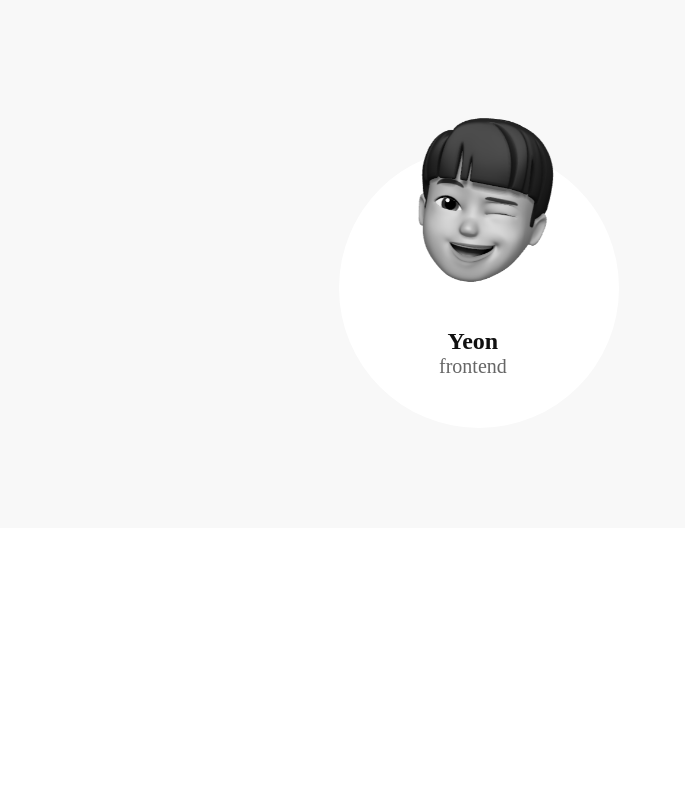
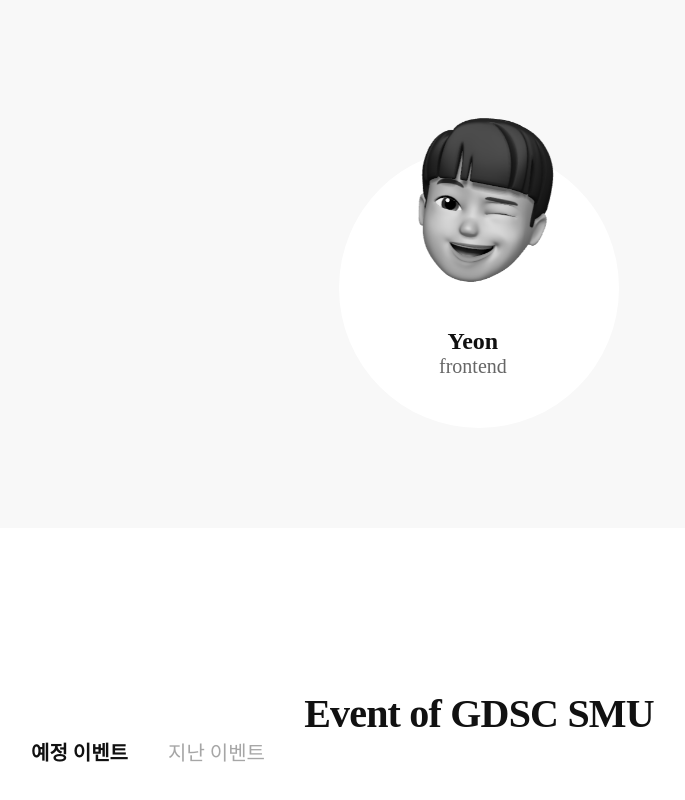
Before and after one commit to zzangjyj0818/GDSC_Homepage, a React (Create React App) app in the folder frontend/: page / in a window 1280 px wide. Shown: the part 5399-6199 px from the top of the page, without its empty margins (161-846 px from the left). Before the commit the page ends 5927 px from the top, so only its background shows below. Built offline with nearby package versions, Linux system fonts and the light colour scheme.

Commit message:
work about SectionDiv5

```diff
--- a/frontend/src/App.js
+++ b/frontend/src/App.js
@@ -4,6 +4,7 @@ import SectionDiv from "./page/SectionDiv";
 import SectionDiv2 from "./page/SectionDiv2";
 import SectionDiv3 from "./page/SectionDiv3";
 import SectionDiv4 from "./page/SectionDiv4";
+import SectionDiv5 from "./page/SectionDiv5";
 
 const App = () => {
   const focusFirst = useRef(null);
@@ -24,6 +25,7 @@ const App = () => {
       <SectionDiv2 onClick={onMoveToFocus}/>
       <SectionDiv3 ref={refArr[1]} />
       <SectionDiv4 ref={refArr[2]} />
+      <SectionDiv5 ref={refArr[3]} />
     </>
   );
 };
--- /dev/null
+++ b/frontend/src/page/SectionDiv5.jsx
@@ -0,0 +1,48 @@
+import React, { forwardRef, useState } from "react";
+import "../styles/page/SectionDiv5.scss";
+
+const SectionDiv5 = forwardRef((props, ref) => {
+  const [curEvent, setCurEvent] = useState(true);
+  const [preEvent, setPreEvent] = useState(false);
+
+  const onCurClick = () => {
+    setCurEvent(true);
+    setPreEvent(false);
+  };
+
+  const onPreClick = () => {
+    setPreEvent(true);
+    setCurEvent(false);
+  };
+
+  return (
+    <div className="SectionDiv5_Container" ref={ref}>
+      <div className="SectionDiv5_Wrapper">
+        <div className="SectionDiv5_MainTitle">Event of GDSC SMU</div>
+      </div>
+      <div className="SelectionDiv5_EventWrapper">
+        <div className="SectionDiv5_SectionBox">
+          <div
+            onClick={() => onCurClick()}
+            className={curEvent ? "SectionActive" : "SectionUnactive"}
+            style={{ marginRight: "20px" }}
+          >
+            예정 이벤트
+          </div>
+          <div
+            onClick={() => onPreClick()}
+            className={preEvent ? "SectionActive" : "SectionUnactive"}
+            style={{ marginLeft: "20px" }}
+          >
+            지난 이벤트
+          </div>
+        </div>
+        <div className="EventBox">
+
+        </div>
+      </div>
+    </div>
+  );
+});
+
+export default SectionDiv5;
--- /dev/null
+++ b/frontend/src/styles/page/SectionDiv5.scss
@@ -0,0 +1,56 @@
+.SectionDiv5_Container,
+.SectionDiv5_Wrapper {
+    display: flex;
+    flex-direction: column;
+    align-items: center;
+    justify-content: center;
+    width: 100%;
+}
+
+.SectionDiv5_MainTitle {
+    color: #111;
+    font-family: 'Google Sans Display';
+    font-size: 40px;
+    font-weight: 700;
+    letter-spacing: -0.8px;
+
+    margin-top : 162px;
+}
+
+.SelectionDiv5_EventWrapper {
+    display: flex;
+    flex-direction: column;
+    width: 70%;
+    justify-content: left;
+}
+
+.SectionDiv5_SectionBox {
+    display: flex;
+    flex-direction: row;
+    margin-bottom: 40px;
+}
+
+.SectionActive,
+.SectionUnactive {
+    text-align: center;
+    font-family: Roboto;
+    font-size: 20px;
+    text-transform: uppercase;
+}
+
+.SectionActive {
+    color: #111;
+    font-weight: 600;
+}
+
+.SectionUnactive {
+    color: #A6A6A6;
+    font-weight: 500;
+}
+
+.EventBox {
+    display: flex;
+    flex-direction: row;
+
+    overflow-x: scroll;
+}
```
